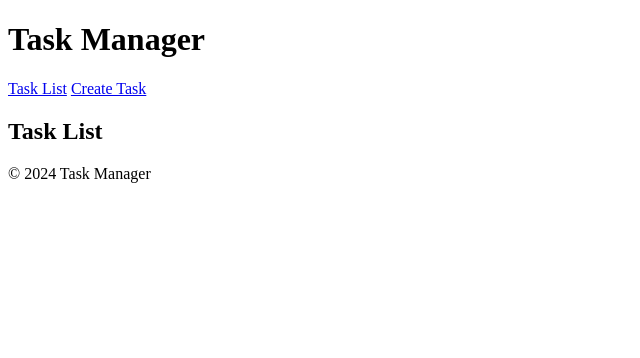
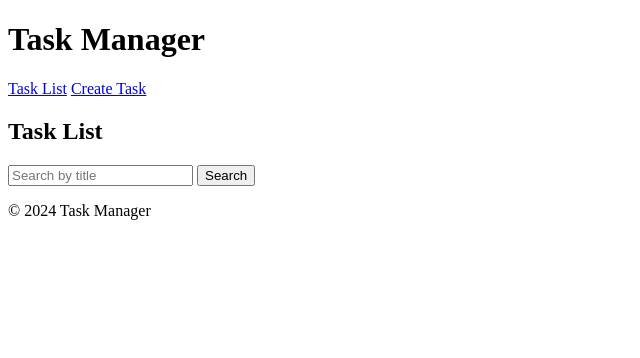
Before and after one commit to SabujPaul/newTask, a Django app: page /task/ in a window 1280 px wide. Shown: the top 358 px of the page, without its empty margins (0-640 px from the left). Run offline with Django 5.2, Linux system fonts and the light colour scheme; data that the repository does not hold is empty.

Commit message:
searching and filtering

```diff
--- a/task_manager/tasks/templates/task_list.html
+++ b/task_manager/tasks/templates/task_list.html
@@ -4,16 +4,26 @@
 
 {% block content %}
     <h2>Task List</h2>
+
+    <!-- Search Form -->
+    <form method="get" action="{% url 'tasks:task_list' %}">
+        <input type="text" name="search" placeholder="Search by title">
+        <button type="submit">Search</button>
+    </form>
+
     <ul>
         {% for task in tasks %}
             <li>
                 <a href="{% url 'tasks:task_detail' task.id %}">{{ task.title }}</a>
-                {% if task.is_complete %}(Complete){% endif %}
+                {% if task.is_complete %} (Complete){% endif %}
 
+                <!-- Update Button -->
                 <a href="{% url 'tasks:task_update' task.id %}">Update</a>
 
-                <a href="{% url 'tasks:task_delete' task.id %}">Delete </a>
-                {% if task.is_complete %}(Complete){% endif %}
+                <!-- Delete Button -->
+                <a href="{% url 'tasks:task_delete' task.id %}">Delete</a>
+
+
             </li>
         {% endfor %}
     </ul>
--- a/task_manager/tasks/views.py
+++ b/task_manager/tasks/views.py
@@ -13,7 +13,8 @@ def home(request):
 
 class TaskListView(View):
     def get(self, request):
-        tasks = Task.objects.all()
+        search_query = request.GET.get('search', '')
+        tasks = Task.objects.filter(title__icontains=search_query).order_by('is_complete','-priority', 'due_date')
         return render(request, 'task_list.html', {'tasks': tasks})
 
 class TaskDetailView(View):
```
